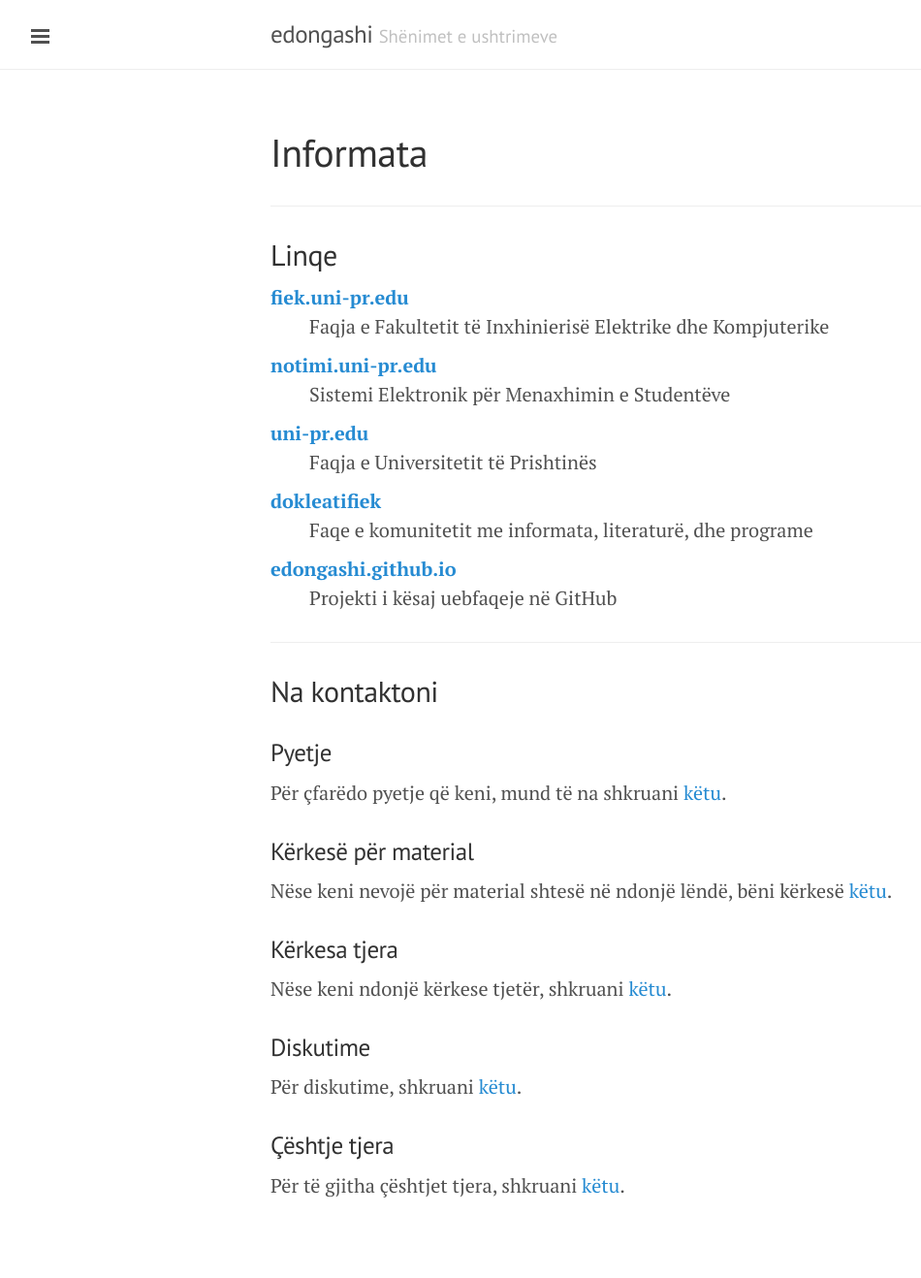
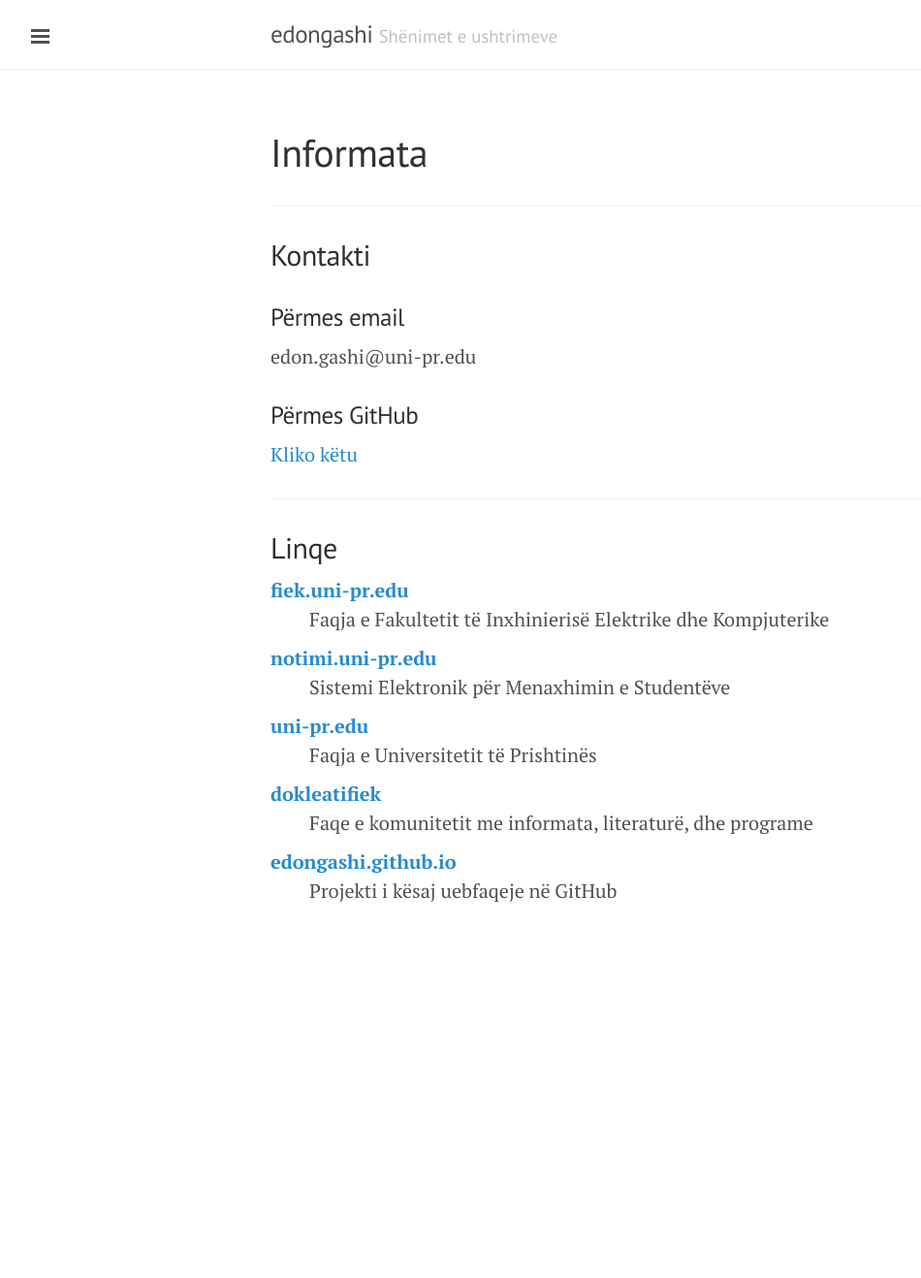
Before and after one commit to blerimrexha/edongashi.github.io, a Jekyll site: the page built from informata.md, in a window 1280 px wide. Shown: the whole page at 97% size, without its empty margins (1-951 px from the left). Built offline with Jekyll 4.4.1, drawn with Linux system fonts in a browser that asks for light colours; our own code applies the rules of GitHub Pages for plain Markdown files; after the commit the page ends 1014 px from its top, so only the background shows below that.

Commit message:
update about

```diff
--- a/informata.md
+++ b/informata.md
@@ -5,6 +5,18 @@ noslides: true
 ---
 
 # Informata
+
+---
+
+## Kontakti
+
+### Përmes email
+
+edon.gashi@uni-pr.edu
+
+### Përmes GitHub
+
+[Kliko këtu](https://github.com/edongashi/edongashi.github.io/issues/new/choose)
 
 ---
 
@@ -26,27 +38,3 @@ noslides: true
   <dt><a href="https://github.com/edongashi/edongashi.github.io">edongashi.github.io</a></dt>
   <dd>Projekti i kësaj uebfaqeje në GitHub</dd>
 </dl>
-
----
-
-## Na kontaktoni
-
-### Pyetje
-
-Për çfarëdo pyetje që keni, mund të na shkruani [këtu](https://github.com/edongashi/edongashi.github.io/issues/new?template=pyetje.md).
-
-### Kërkesë për material
-
-Nëse keni nevojë për material shtesë në ndonjë lëndë, bëni kërkesë [këtu](https://github.com/edongashi/edongashi.github.io/issues/new?template=kerkese-per-material.md).
-
-### Kërkesa tjera
-
-Nëse keni ndonjë kërkese tjetër, shkruani [këtu](https://github.com/edongashi/edongashi.github.io/issues/new?template=kerkese.md).
-
-### Diskutime
-
-Për diskutime, shkruani [këtu](https://github.com/edongashi/edongashi.github.io/issues/new?template=diskutim.md).
-
-### Çështje tjera
-
-Për të gjitha çështjet tjera, shkruani [këtu](https://github.com/edongashi/edongashi.github.io/issues/new).
```
